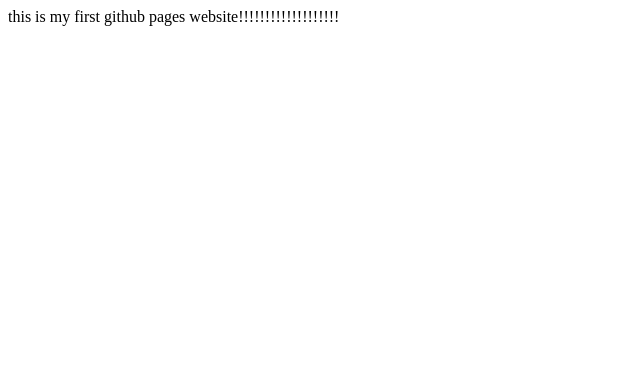
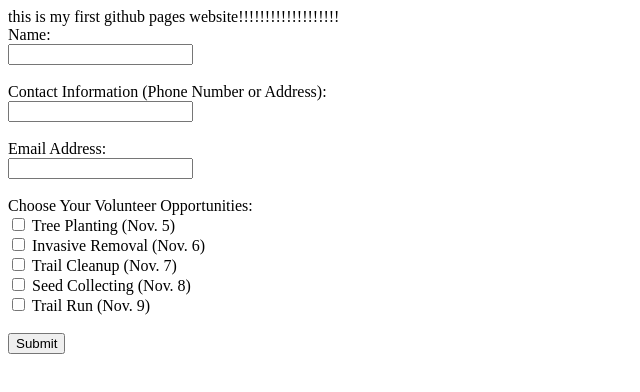
Before and after one commit to bhildeb1/bhildeb1.github.io, a plain HTML site: page index.html in a window 1280 px wide. Shown: the whole page, without its empty margins (0-640 px from the left). Drawn offline with Linux system fonts and the light colour scheme.

Commit message:
Update index.html

```diff
--- a/index.html
+++ b/index.html
@@ -1 +1,31 @@
 <div>this is my first github pages website!!!!!!!!!!!!!!!!!!!</div>
+
+<form action="mailto:myacct4shop@gmail.com?subject=I%20want%20to%20volunteer!" method="post" enctype="text/plain">
+
+                    <label for="name">Name:</label><br>
+                    <input type="text" id="name" name="name" required><br><br>
+
+                    <label for="contact">Contact Information (Phone Number or Address):</label><br>
+                    <input type="text" id="contact" name="contact" required><br><br>
+
+                    <label for="email">Email Address:</label><br>
+                    <input type="email" id="email" name="email" required><br><br>
+
+                    <label>Choose Your Volunteer Opportunities:</label><br>
+                    <input type="checkbox" id="tree-planting" name="opportunities" value="Tree Planting">
+                    <label for="tree-planting">Tree Planting (Nov. 5)</label><br>
+
+                    <input type="checkbox" id="invasive-removal" name="opportunities" value="Invasive Removal">
+                    <label for="invasive-removal">Invasive Removal (Nov. 6)</label><br>
+
+                    <input type="checkbox" id="trail-cleanup" name="opportunities" value="Trail Cleanup">
+                    <label for="trail-cleanup">Trail Cleanup (Nov. 7)</label><br>
+
+                    <input type="checkbox" id="seed-collecting" name="opportunities" value="Seed Collecting">
+                    <label for="seed-collecting">Seed Collecting (Nov. 8)</label><br>
+
+                    <input type="checkbox" id="trail-run" name="opportunities" value="Trail Run">
+                    <label for="trail-run">Trail Run (Nov. 9)</label><br><br>
+
+                    <input type="submit" value="Submit">
+</form>
```
